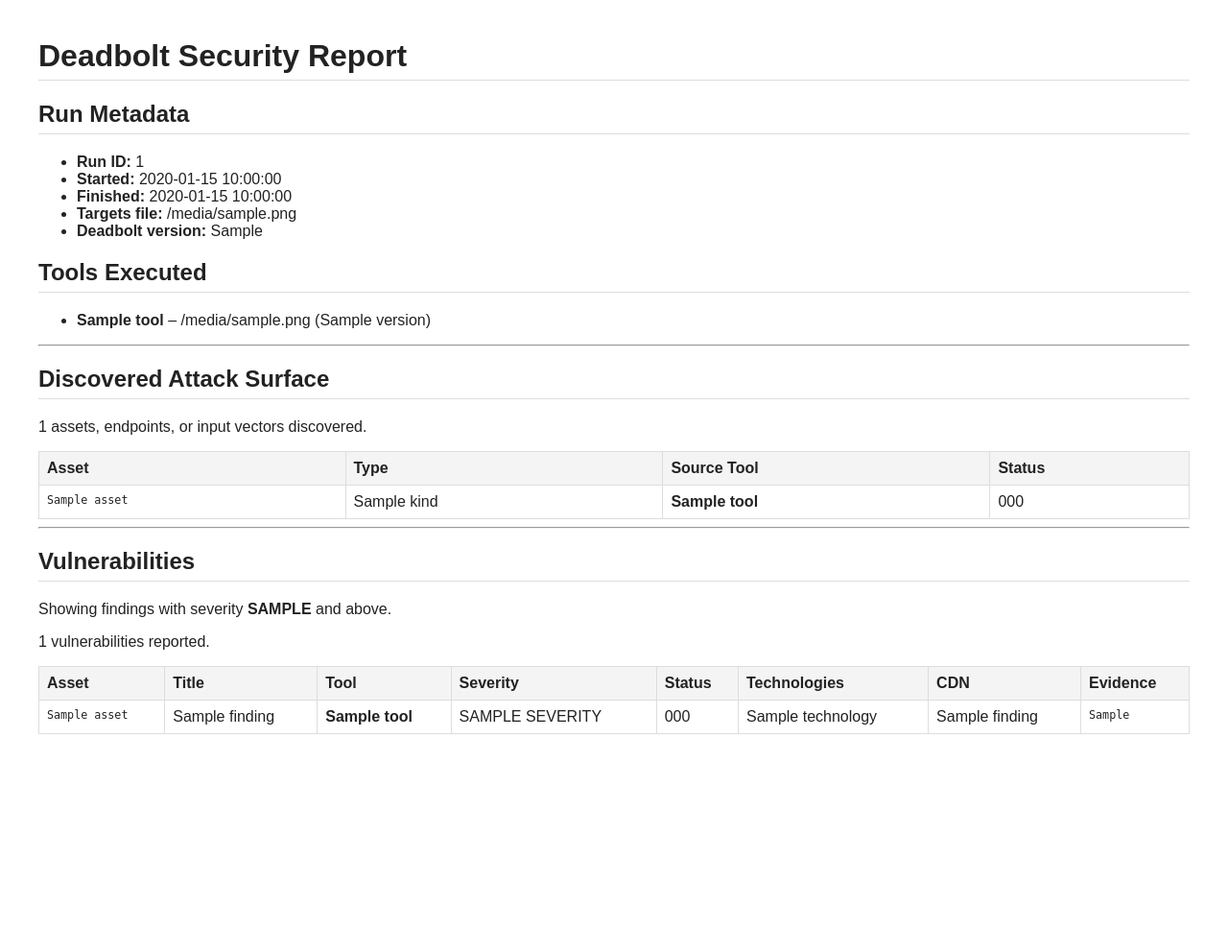
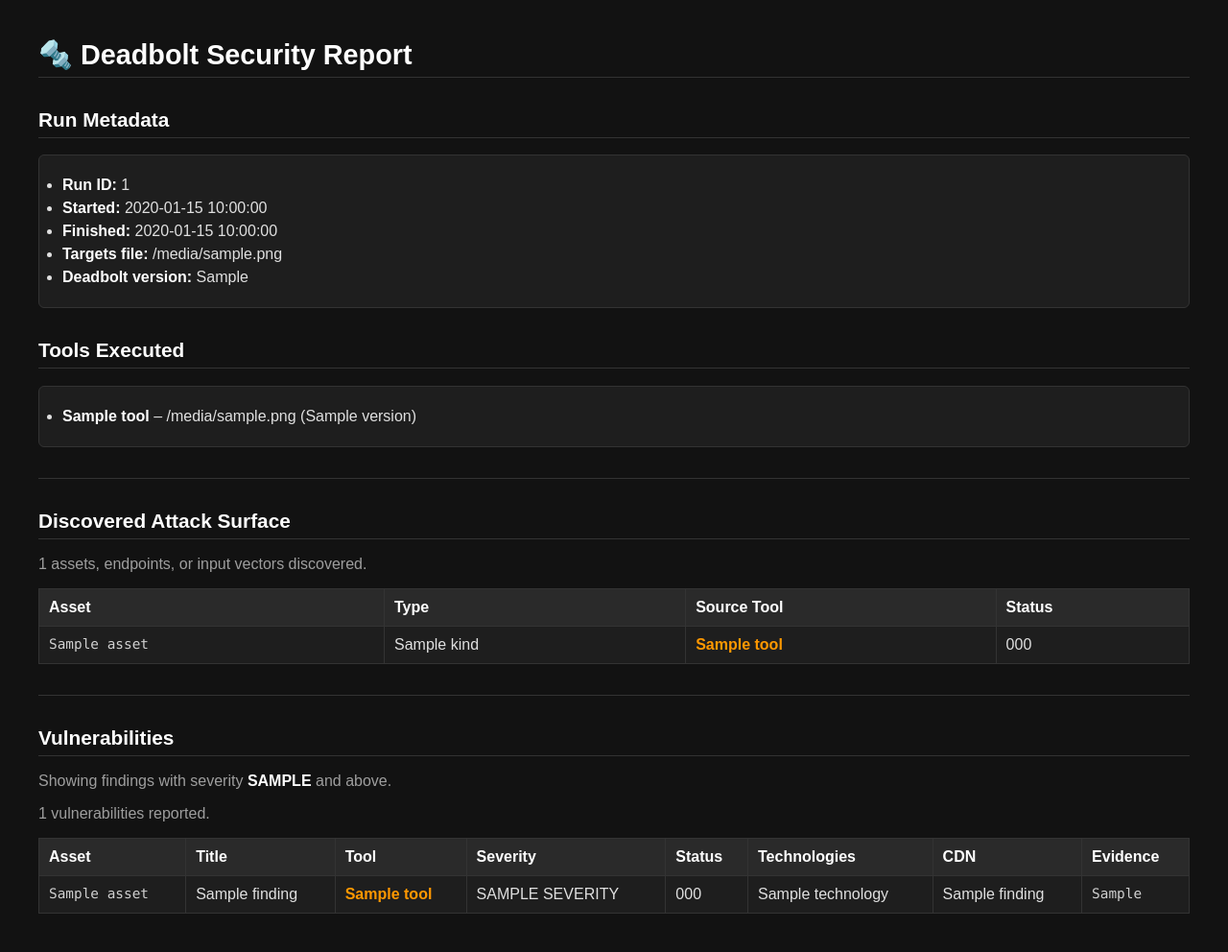
Before and after one commit to rdSoftInc/deadbolt, a Python web app: template main/report/templates/report.html.j2 in a window 1280 px wide. Shown: the whole page at 96% size. Before the commit the page ends 765 px from the top, so only its background shows below. Run offline with Jinja, Linux system fonts and the light colour scheme; the template is opened without the code that fills it: most values are stand-ins (such as "Sample title", 1, 10 or a date in 2020).

Commit message:
main: updated README.md

```diff
--- a/main/report/templates/report.html.j2
+++ b/main/report/templates/report.html.j2
@@ -4,53 +4,113 @@
   <meta charset="UTF-8">
   <title>Deadbolt Report – {{ meta.run_id }}</title>
   <style>
-    .sev-critical { color: #b00020; font-weight: bold; }
-    .sev-high { color: #d32f2f; font-weight: bold; }
-    .sev-medium { color: #f57c00; font-weight: bold; }
-    .sev-low { color: #fbc02d; }
-    .sev-info { color: #777; }
+    :root {
+      --bg-main: #121212;
+      --bg-panel: #1e1e1e;
+      --bg-table-header: #2a2a2a;
+      --bg-row-alt: #181818;
+
+      --border: #333;
+      --text-main: #e0e0e0;
+      --text-muted: #9e9e9e;
+
+      --accent: #ff9800;
+    }
+
+    .sev-critical { color: #ff5252; font-weight: bold; }
+    .sev-high     { color: #ff7043; font-weight: bold; }
+    .sev-medium   { color: #ffb74d; font-weight: bold; }
+    .sev-low      { color: #ffd54f; }
+    .sev-info     { color: #9e9e9e; }
 
     body {
       font-family: Arial, sans-serif;
       margin: 40px;
-      color: #222;
+      background-color: var(--bg-main);
+      color: var(--text-main);
     }
 
     h1, h2 {
-      border-bottom: 1px solid #ddd;
+      border-bottom: 1px solid var(--border);
       padding-bottom: 6px;
+      color: #ffffff;
+    }
+
+    h1 {
+      font-size: 1.8em;
+    }
+
+    h2 {
+      margin-top: 32px;
+      font-size: 1.3em;
+    }
+
+    ul {
+      background: var(--bg-panel);
+      padding: 16px 24px;
+      border-radius: 6px;
+      border: 1px solid var(--border);
+    }
+
+    li {
+      margin: 6px 0;
+    }
+
+    hr {
+      border: none;
+      border-top: 1px solid var(--border);
+      margin: 32px 0;
     }
 
     table {
       border-collapse: collapse;
       width: 100%;
       margin-top: 16px;
+      background: var(--bg-panel);
+      border: 1px solid var(--border);
     }
 
     th, td {
-      border: 1px solid #ddd;
-      padding: 8px;
+      border: 1px solid var(--border);
+      padding: 10px;
       vertical-align: top;
     }
 
     th {
-      background: #f4f4f4;
+      background: var(--bg-table-header);
       text-align: left;
+      color: #ffffff;
+      font-weight: bold;
+    }
+
+    tbody tr:nth-child(even) {
+      background: var(--bg-row-alt);
     }
 
     .tool {
       font-weight: bold;
+      color: var(--accent);
     }
 
     .mono {
-      font-family: monospace;
+      font-family: Consolas, Monaco, monospace;
       font-size: 0.9em;
+      color: #d0d0d0;
+      word-break: break-all;
+    }
+
+    p {
+      color: var(--text-muted);
+    }
+
+    strong {
+      color: #ffffff;
     }
   </style>
 </head>
 <body>
 
-<h1>Deadbolt Security Report</h1>
+<h1> 🔩 Deadbolt Security Report</h1>
 
 <h2>Run Metadata</h2>
 <ul>
```
Also changed, not shown: README.md, 2 other files.
